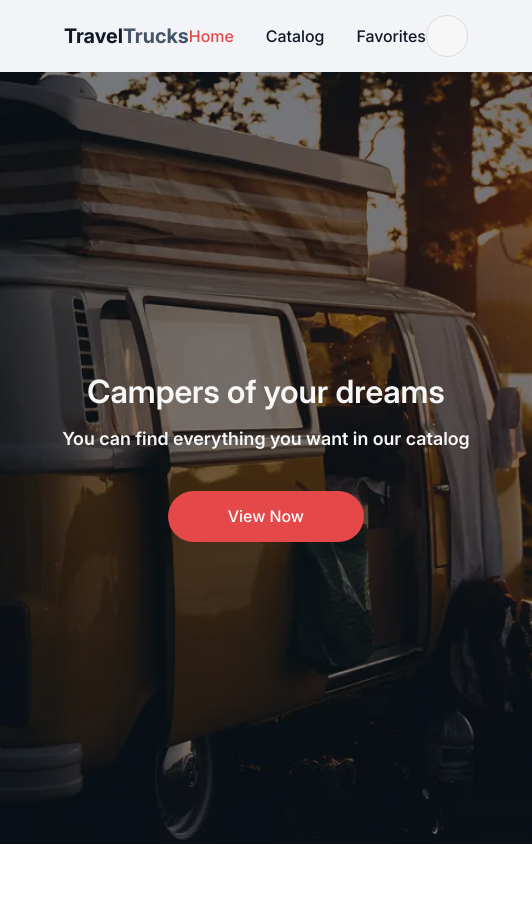
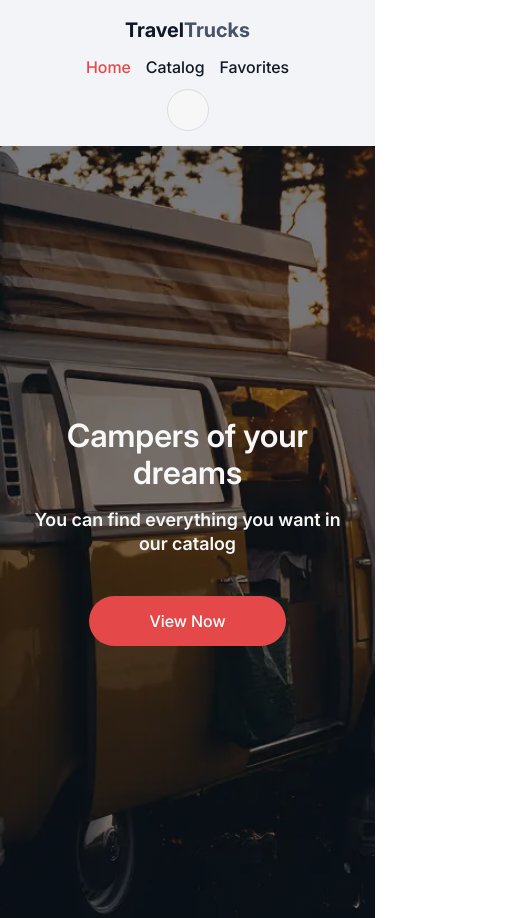
Before and after one commit to dvankevich/react-test-task-01, a React (Vite) app: page / in a window 390 px wide. Shown: the whole page, 532 px wide, since content can reach past the window. Before the commit the page ends 844 px from the top, so only its background shows below. Built offline with nearby package versions, Linux system fonts and the light colour scheme; no server answers; some icons are missing.

Commit message:
add mobile styles

```diff
--- a/src/components/FilterSidebar/FilterSidebar.jsx
+++ b/src/components/FilterSidebar/FilterSidebar.jsx
@@ -1,5 +1,5 @@
 import { useDispatch, useSelector } from "react-redux";
-import { Icons } from "../Icons"; // Шлях до твого сервісу
+import { Icons } from "../Icons";
 import { setFilter } from "../../redux/filters/slice";
 import { fetchCampers } from "../../redux/campers/operations";
 import { selectFilters } from "../../redux/selectors";
@@ -66,7 +66,7 @@ const FilterSidebar = () => {
                   ? filters.transmission === "automatic"
                   : !!filters[option.name];
 
-              const IconComponent = option.icon; // Створюємо змінну-компонент
+              const IconComponent = option.icon;
 
               return (
                 <button
--- a/src/components/FilterSidebar/FilterSidebar.module.css
+++ b/src/components/FilterSidebar/FilterSidebar.module.css
@@ -1,11 +1,11 @@
 .sidebar {
-  width: 360px;
+  width: 100%;
+  max-width: 360px;
   display: flex;
   flex-direction: column;
   gap: 32px;
 }
 
-/* Локація */
 .locationSection {
   display: flex;
   flex-direction: column;
@@ -41,7 +41,6 @@
   outline: none;
 }
 
-/* Секції фільтрів */
 .filtersGroup {
   display: flex;
   flex-direction: column;
@@ -104,7 +103,6 @@
   border-color: var(--button) !important;
 }
 
-/* Кнопка пошуку */
 .searchBtn {
   margin-top: 32px;
   padding: 16px 60px;
@@ -114,3 +112,9 @@
   font-weight: 500;
   width: fit-content;
 }
+
+@media (max-width: 1024px) {
+  .sidebar {
+    max-width: 100%;
+  }
+}
--- a/src/components/Header/Header.module.css
+++ b/src/components/Header/Header.module.css
@@ -38,3 +38,18 @@
   color: var(--button);
   font-weight: 500;
 }
+
+@media (max-width: 768px) {
+  .header {
+    padding: 0 20px;
+    height: auto;
+    padding: 15px 20px;
+    flex-direction: column;
+    /* Лого зверху, навігація знизу */
+    gap: 10px;
+  }
+
+  .nav {
+    gap: 15px;
+  }
+}
--- a/src/components/VehicleCard/VehicleCard.module.css
+++ b/src/components/VehicleCard/VehicleCard.module.css
@@ -6,7 +6,7 @@
   border-radius: 20px;
   background-color: var(--white);
   width: 100%;
-  max-width: 888px;
+
 }
 
 .imageWrapper {
@@ -136,3 +136,20 @@
 .showMoreBtn:hover {
   background-color: var(--button-hover);
 }
+
+@media (max-width: 768px) {
+  .card {
+    flex-direction: column;
+    padding: 16px;
+  }
+
+  .imageWrapper {
+    width: 100%;
+    height: 250px;
+  }
+
+  .description {
+    max-width: 100%;
+    white-space: normal;
+  }
+}
--- a/src/index.css
+++ b/src/index.css
@@ -143,7 +143,8 @@ button:hover {
 
 /* from App.css */
 #root {
-  width: 1440px;
+  max-width: 1440px;
+  width: 100%;
   min-height: 100vh;
   margin: 0 auto;
   display: flex;
--- a/src/pages/CamperDetailsPage/CamperDetailsPage.module.css
+++ b/src/pages/CamperDetailsPage/CamperDetailsPage.module.css
@@ -38,7 +38,7 @@
   margin-bottom: 24px;
 }
 
-.gallery {
+/* .gallery {
   display: flex;
   gap: 16px;
   margin-bottom: 28px;
@@ -52,6 +52,18 @@
   flex-shrink: 0;
   cursor: pointer;
   transition: transform 0.3s ease;
+} */
+
+.gallery {
+  display: flex;
+  gap: 16px;
+  overflow-x: auto;
+  padding-bottom: 8px;
+}
+
+.imageThumb {
+  flex-shrink: 0;
+  width: 290px;
 }
 
 .imageThumb:hover {
@@ -327,11 +339,22 @@
 }
 
 @media (max-width: 768px) {
+  .container {
+    padding: 20px 16px;
+  }
+
+  .title,
+  .price {
+    font-size: 24px;
+  }
+
   .layout {
     grid-template-columns: 1fr;
+    gap: 32px;
   }
 
-  .container {
-    padding: 20px;
+  .imageThumb {
+    width: 250px;
+    height: 200px;
   }
 }
--- a/src/pages/CatalogPage/CatalogPage.module.css
+++ b/src/pages/CatalogPage/CatalogPage.module.css
@@ -16,6 +16,14 @@ main {
 @media (max-width: 1024px) {
   .container {
     grid-template-columns: 1fr;
-    padding: 20px;
+    /* Сайдбар стає над списком */
+    gap: 32px;
+    padding: 20px 32px;
   }
 }
+
+@media (max-width: 480px) {
+  .container {
+    padding: 20px 16px;
+  }
+}
```
